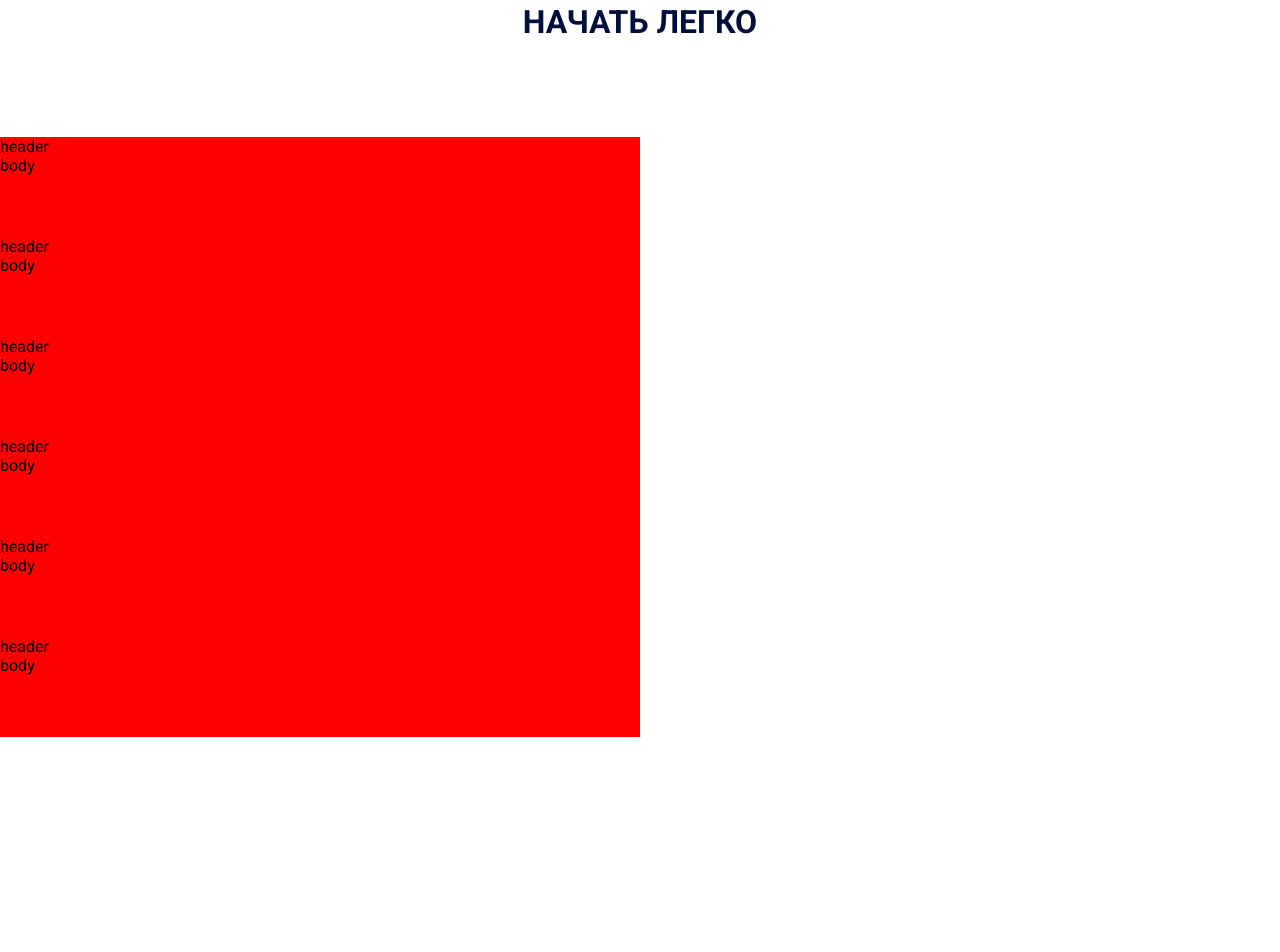
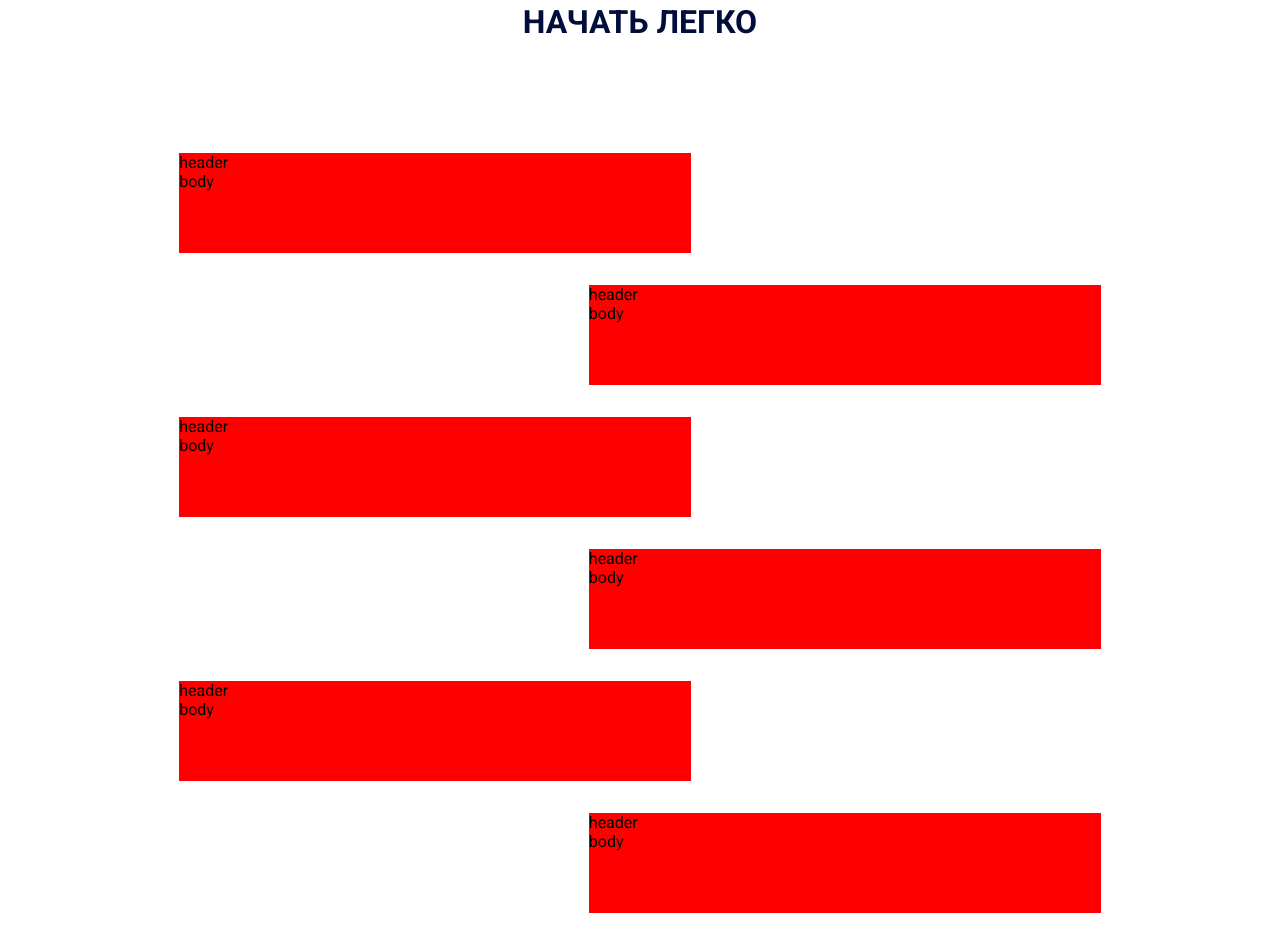
Before and after one commit to PashaSchool/surfing_wave, a website: page index.html in a window 1280 px wide. Shown: the part 2068-3020 px from the top of the page. Before the commit the page ends 2901 px from the top, so only its background shows below. Drawn offline with Linux system fonts and the light colour scheme; a web font is replaced by a local one.

Commit message:
update section HOW WE ROLL

```diff
--- a/gulpfile.js
+++ b/gulpfile.js
@@ -10,7 +10,7 @@ var sassDir = ['./sass/style.scss'],
 
 gulp.task('sass', function() {
     return gulp.src(sassDir)
-        .pipe(sass({outputStyle: 'compact'})
+        .pipe(sass({outputStyle: 'nested'})
         .on('error', function(err) {
             notify().write(err);
             this.emit('end');
--- a/index.html
+++ b/index.html
@@ -320,7 +320,7 @@
                         </div>
                     </div>
                     <div class="timeline-event">
-                        <div class="timeline-event__box">
+                        <div class="timeline-event__box right-box">
                             <div class="timeline-event__box-header">
                                 header
                             </div>
@@ -340,7 +340,7 @@
                         </div>
                     </div>
                     <div class="timeline-event">
-                        <div class="timeline-event__box">
+                        <div class="timeline-event__box right-box">
                             <div class="timeline-event__box-header">
                                 header
                             </div>
@@ -360,7 +360,7 @@
                         </div>
                     </div>
                     <div class="timeline-event">
-                        <div class="timeline-event__box">
+                        <div class="timeline-event__box right-box">
                             <div class="timeline-event__box-header">
                                 header
                             </div>
--- a/sass/modules/_how-we-roll.scss
+++ b/sass/modules/_how-we-roll.scss
@@ -1,9 +1,7 @@
 .how-we-roll {
     padding: 6rem 0;
     position: relative;
-    &__content {
-
-    }
+    &__content {}
     &__header {
         display: block;
         font-weight: 700;
@@ -14,16 +12,32 @@
     }
 }
 
-.timeline{
+.timeline__content {
+	position: relative;
+}
+.timeline {
     padding-top: 6rem;
-	&__events{}
-	&-event{
+    &__events {}
+    &-event {
         width: 100%;
+        // display: flex;
+        padding: 0 10%;
+        &:after {
+            content: '';
+            display: table;
+            clear: both;
+        }
         &__box {
             width: 50%;
             min-width: 300px;
             background-color: red;
             height: 100px;
+            align-self: flex-start;
+            margin: 1rem 5%;
+        }
+        &__box.right-box {
+            // align-self: self-end;
+            float: right;
         }
     }
 }
--- a/sass/modules/_we-are.scss
+++ b/sass/modules/_we-are.scss
@@ -25,7 +25,7 @@
     }
     &__list {
         display: flex;
-        justify-content: space-between;
+        justify-content: space-around;
         flex-wrap: wrap;
         position: relative;
         z-index: 2;
--- a/sass/style.scss
+++ b/sass/style.scss
@@ -8,5 +8,9 @@
 @import './modules/we-offer.scss';
 @import './modules/we-are.scss';
 @import './modules/how-we-roll.scss';
+@import './modules/gallery.scss';
+@import './modules/video.scss';
+@import './modules/comments.scss';
+@import './modules/our-team.scss';
 // @import './modules/social.scss';
 // @import './modules/social.scss';
```
Also changed, not shown: css/style.css, sass/modules/_comments.scss (added), sass/modules/_gallery.scss (added), sass/modules/_our-team.scss (added), sass/modules/_video.scss (added). Lines whose indentation alone changed are shown as unchanged.
